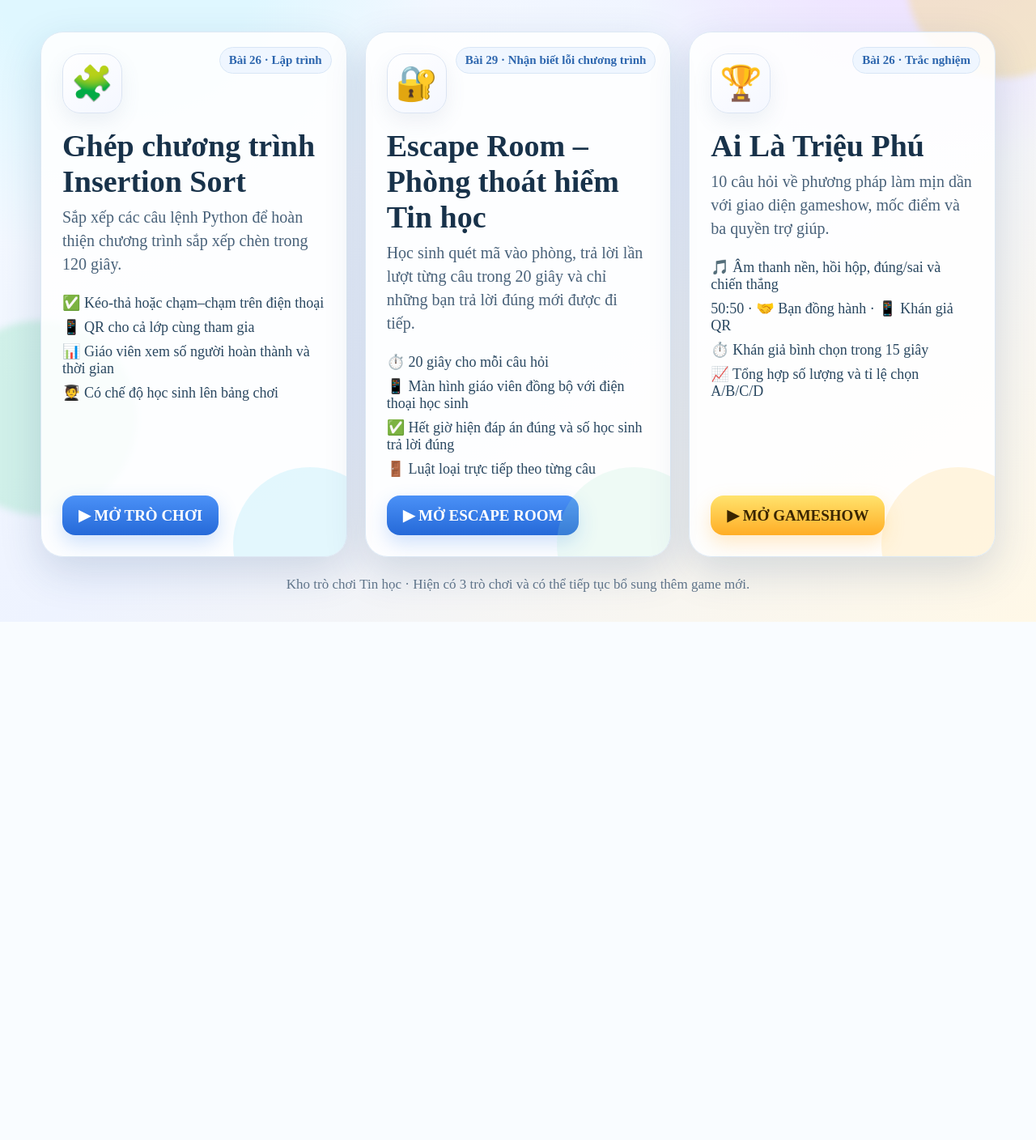
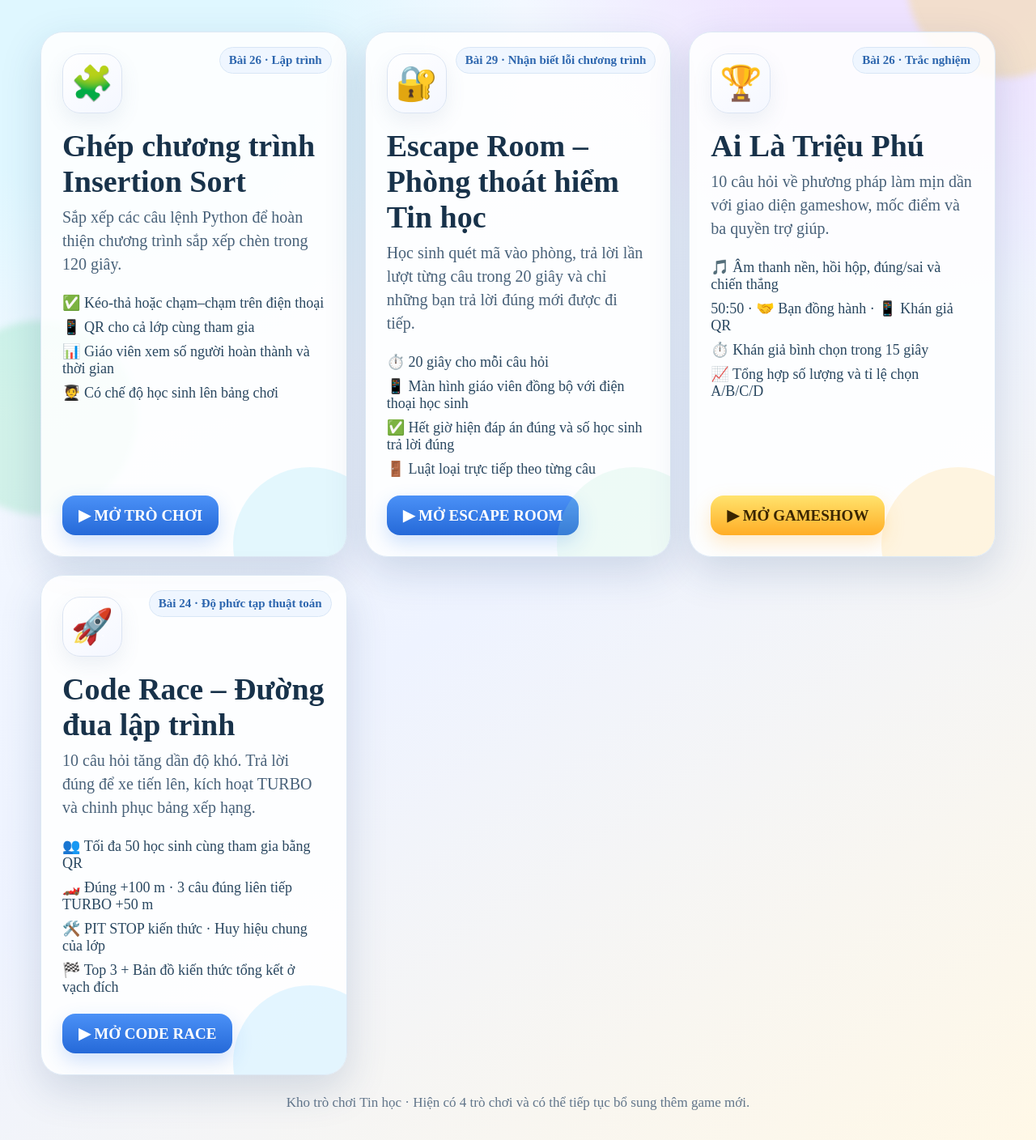
Before and after one commit to trandungdonghungha89-ops/baif26tin-11, a Flask app: page / in a window 1280 px wide. Shown: the part 244-1652 px from the top of the page at 81% size. Before the commit the page ends 1012 px from the top, so only its background shows below. Run offline with Flask 3, Linux system fonts and the light colour scheme.

Commit message:
Update index.html

```diff
--- a/templates/index.html
+++ b/templates/index.html
@@ -65,8 +65,23 @@ body:before,body:after{content:"";position:fixed;width:240px;height:240px;border
       </div>
       <div class="actions"><a class="btn gold" href="/millionaire">▶ MỞ GAMESHOW</a></div>
     </article>
+
+    <article class="card" style="--accent:#5ac8fa">
+      <div class="tag">Bài 24 · Độ phức tạp thuật toán</div>
+      <div class="icon">🚀</div>
+      <h2>Code Race – Đường đua lập trình</h2>
+      <p>10 câu hỏi tăng dần độ khó. Trả lời đúng để xe tiến lên, kích hoạt TURBO và chinh phục bảng xếp hạng.</p>
+      <div class="features">
+        <span>👥 Tối đa 50 học sinh cùng tham gia bằng QR</span>
+        <span>🏎️ Đúng +100 m · 3 câu đúng liên tiếp TURBO +50 m</span>
+        <span>🛠️ PIT STOP kiến thức · Huy hiệu chung của lớp</span>
+        <span>🏁 Top 3 + Bản đồ kiến thức tổng kết ở vạch đích</span>
+      </div>
+      <div class="actions"><a class="btn primary" href="/code-race">▶ MỞ CODE RACE</a></div>
+    </article>
+
   </main>
-  <div class="footer">Kho trò chơi Tin học · Hiện có 3 trò chơi và có thể tiếp tục bổ sung thêm game mới.</div>
+  <div class="footer">Kho trò chơi Tin học · Hiện có 4 trò chơi và có thể tiếp tục bổ sung thêm game mới.</div>
 </div>
 </body>
 </html>
```
